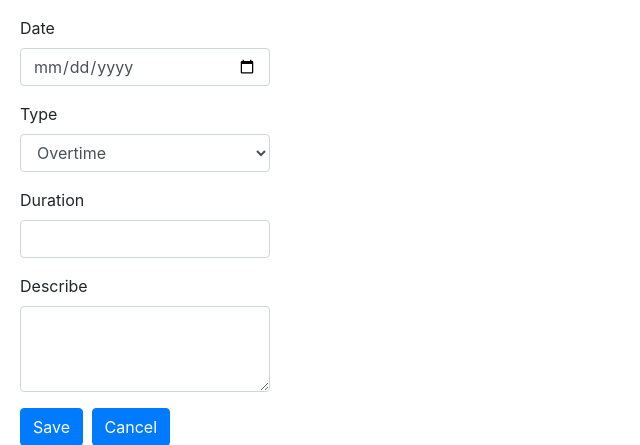
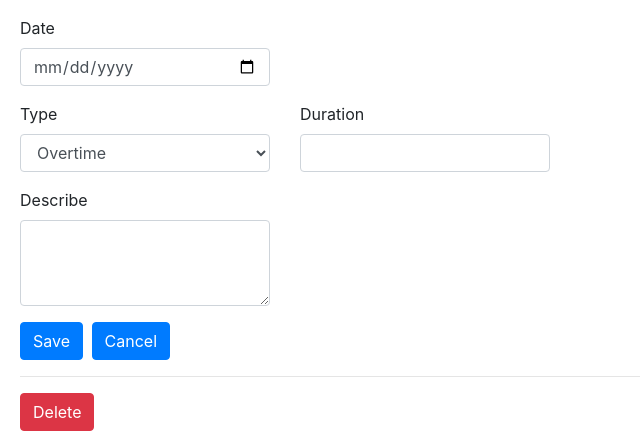
Before and after one commit to sunshineplan/OLMS-old, a Flask app: template OLMS/templates/record/update.html in a window 1280 px wide. Shown: the part 141-586 px from the top of the page, without its empty margins (0-640 px from the left). Run offline with Flask 2, Linux system fonts and the light colour scheme; the template is opened without the code that fills it, so the values that code supplies are empty; parts of the project's set-up code (start-up, migrations or seed data) failed here and were passed over; some libraries are stand-ins or nearby versions.

Commit message:
HTML optimization

```diff
--- a/OLMS/static/style.css
+++ b/OLMS/static/style.css
@@ -83,6 +83,10 @@ body {
     width: 250px;
 }
 
+.input-group select {
+    max-width: 200px;
+}
+
 td {
     white-space: nowrap;
 }
@@ -100,3 +104,12 @@ td {
 .btn-info {
     margin-left: 8px;
 }
+
+.form-row {
+    margin-right: 0px;
+    margin-left: 0px;
+}
+
+.form-row .form-group {
+    padding-right: 30px;
+}
--- a/OLMS/templates-zh/empl/add.html
+++ b/OLMS/templates-zh/empl/add.html
@@ -7,6 +7,7 @@
 
 {% block content %}
 <form method='POST'>
+  <div class='form-row'>
     <div class='form-group'>
       <label for='username'>用户名</label>
       <input class='form-control' name='username' id='username' required>
@@ -14,6 +15,7 @@
     <div class='form-group'>
       <label for='realname'>姓名</label>
       <input class='form-control' name='realname' id='realname'>
+    </div>
   </div>
   <div class='form-group'>
     <label for='dept'>部门</label>
--- a/OLMS/templates-zh/empl/update.html
+++ b/OLMS/templates-zh/empl/update.html
@@ -7,6 +7,7 @@
 
 {% block content %}
 <form method='POST'>
+  <div class='form-row'>
     <div class='form-group'>
       <label for='username'>用户名</label>
       <input class='form-control' name='username' id='username' value="{{ request.form['username'] or empl['username'] }}" required>
@@ -14,6 +15,7 @@
     <div class='form-group'>
       <label for='realname'>姓名</label>
       <input class='form-control' name='realname' id='realname' value="{{ request.form['realname'] or empl['realname'] }}">
+    </div>
   </div>
   <div class='form-group'>
     <label for='password'>密码</label>
--- a/OLMS/templates-zh/record/update.html
+++ b/OLMS/templates-zh/record/update.html
@@ -8,6 +8,7 @@
 {% block content %}
 <form method='POST'>
   {% if mode == 'super' %}
+  <div class='form-row'>
     <div class='form-group'>
       <label for='dept'>部门</label>
       <select class='form-control' name='dept' id='dept'>
@@ -24,11 +25,13 @@
         {% endfor %}
       </select>
     </div>
+  </div>
   {% endif %}
   <div class='form-group'>
     <label for='date'>日期</label>
     <input class='form-control' type='date' name='date' id='date' value="{{ request.form['date'] or record['date'] }}" required>
   </div>
+  <div class='form-row'>
     <div class='form-group'>
       <label for='type'>类型</label>
       <select class='form-control' name='type' id='type'>
@@ -39,6 +42,7 @@
     <div class='form-group'>
       <label for='duration'>时长</label>
       <input class='form-control' name='duration' id='duration' value="{{ request.form['duration'] or record['duration'] }}" required>
+    </div>
   </div>
   {% if mode == 'super' %}
   <div class='form-group'>
--- a/OLMS/templates/empl/add.html
+++ b/OLMS/templates/empl/add.html
@@ -7,6 +7,7 @@
 
 {% block content %}
 <form method='POST'>
+  <div class='form-row'>
     <div class='form-group'>
       <label for='username'>Username</label>
       <input class='form-control' name='username' id='username' required>
@@ -14,6 +15,7 @@
     <div class='form-group'>
       <label for='realname'>Realname</label>
       <input class='form-control' name='realname' id='realname'>
+    </div>
   </div>
   <div class='form-group'>
     <label for='dept'>Department</label>
--- a/OLMS/templates/empl/update.html
+++ b/OLMS/templates/empl/update.html
@@ -7,6 +7,7 @@
 
 {% block content %}
 <form method='POST'>
+  <div class='form-row'>
     <div class='form-group'>
       <label for='username'>Username</label>
       <input class='form-control' name='username' id='username' value="{{ request.form['username'] or empl['username'] }}" required>
@@ -14,6 +15,7 @@
     <div class='form-group'>
       <label for='realname'>Realname</label>
       <input class='form-control' name='realname' id='realname' value="{{ request.form['realname'] or empl['realname'] }}">
+    </div>
   </div>
   <div class='form-group'>
     <label for='password'>Password</label>
--- a/OLMS/templates/record/update.html
+++ b/OLMS/templates/record/update.html
@@ -8,6 +8,7 @@
 {% block content %}
 <form method='POST'>
   {% if mode == 'super' %}
+  <div class='form-row'>
     <div class='form-group'>
       <label for='dept'>Department</label>
       <select class='form-control' name='dept' id='dept'>
@@ -24,11 +25,13 @@
         {% endfor %}
       </select>
     </div>
+  </div>
   {% endif %}
   <div class='form-group'>
     <label for='date'>Date</label>
     <input class='form-control' type='date' name='date' id='date' value="{{ request.form['date'] or record['date'] }}" required>
   </div>
+  <div class='form-row'>
     <div class='form-group'>
       <label for='type'>Type</label>
       <select class='form-control' name='type' id='type'>
@@ -39,6 +42,7 @@
     <div class='form-group'>
       <label for='duration'>Duration</label>
       <input class='form-control' name='duration' id='duration' value="{{ request.form['duration'] or record['duration'] }}" required>
+    </div>
   </div>
   {% if mode == 'super' %}
   <div class='form-group'>
```
Lines whose indentation alone changed are shown as unchanged.
